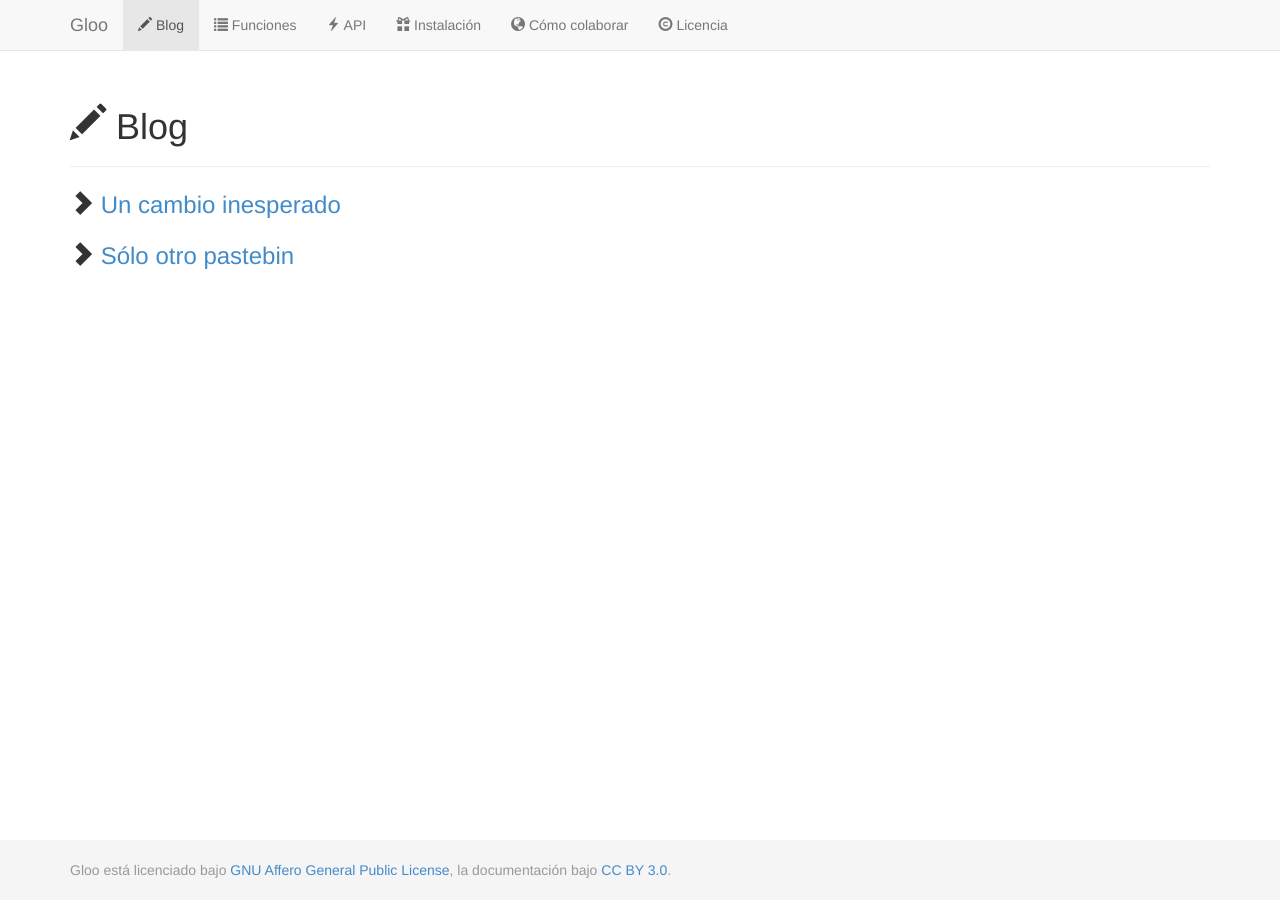
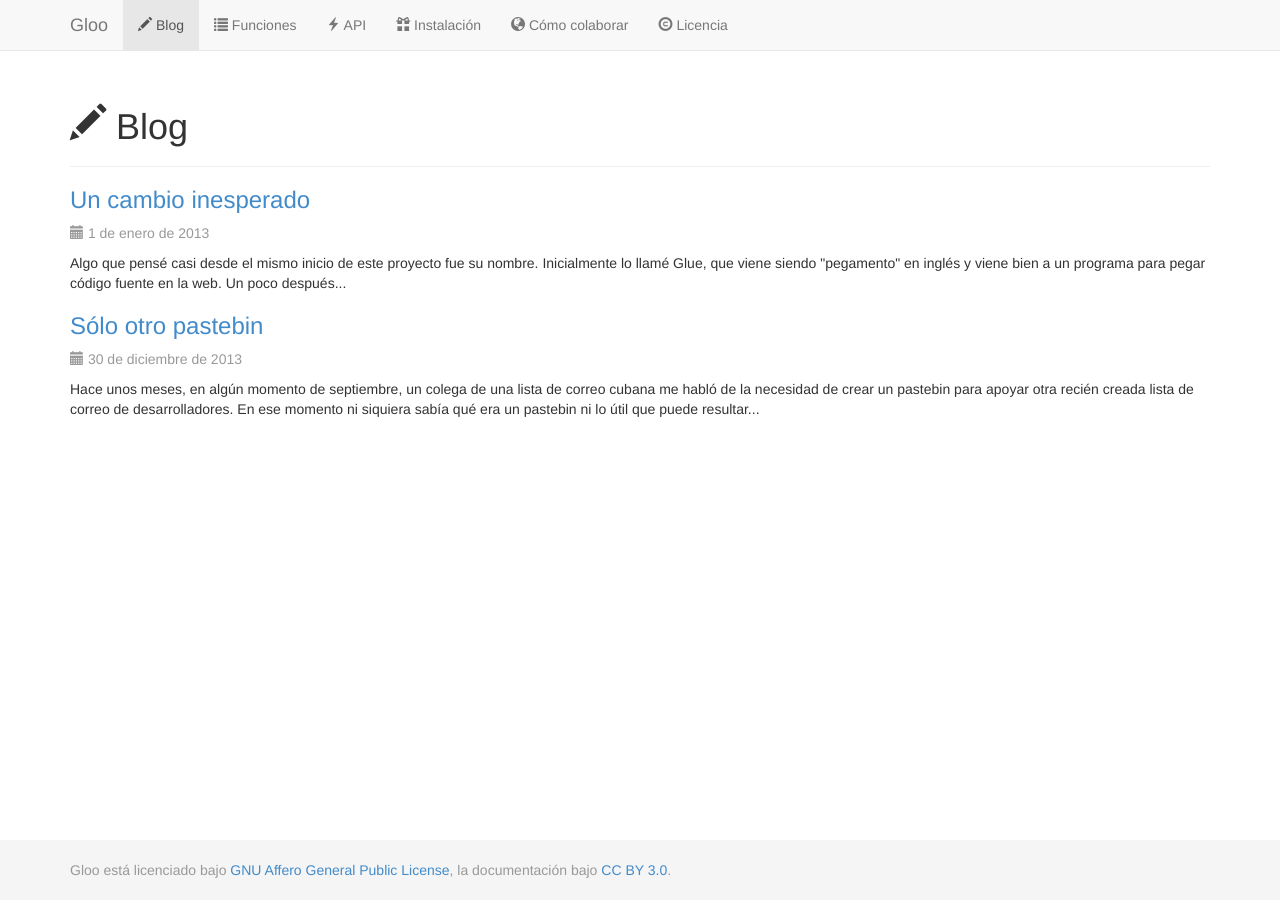
Before and after one commit to greenled/gloo, a Jekyll site: the page built from blog.html, in a window 1280 px wide. Built offline with Jekyll 4.4.1, drawn with Linux system fonts in a browser that asks for light colours; Markdown is read by kramdown in place of the engine named in the settings.

Commit message:
Agregada fecha de los posts en un campo aparte

```diff
--- a/_layouts/post.html
+++ b/_layouts/post.html
@@ -9,6 +9,7 @@
 				<div class="page-header">
 					<h1>{{ page.title }}</h1>
 				</div>
+				<p class="text-muted"><span class="glyphicon glyphicon-calendar"></span> {{ page.fecha }}</p>
 				{{ content }}
 				<hr/>
 				{% include social-share.html %}
--- a/_posts/2014-1-1-un-cambio-inesperado.md
+++ b/_posts/2014-1-1-un-cambio-inesperado.md
@@ -2,12 +2,10 @@
 layout: post
 title: ﻿Un cambio inesperado
 base_url: "../../../../../"
-excerpt: Algo que pensé casi desde el mimsmo inicio de este proyecto fue su nombre. Inicialmente lo llamé Glue, que viene siendo "pegamento" en inglés y viene bien a un programa para pegar código fuente en la web. Un poco después...
+excerpt: Algo que pensé casi desde el mismo inicio de este proyecto fue su nombre. Inicialmente lo llamé Glue, que viene siendo "pegamento" en inglés y viene bien a un programa para pegar código fuente en la web. Un poco después...
+fecha: 1 de enero de 2013
 ---
-
-1 de enereo de 2013
-
-Algo que pensé casi desde el mimsmo inicio de este proyecto fue su nombre. Inicialmente lo llamé Glue, que viene siendo "pegamento" en inglés y viene bien a un programa para pegar código fuente en la web. Un poco después lo cambié a Gloo, que sonaba igual pero se escribía distinto. Quisiera decir que tuve algún motivo serio para cambiar a Gloo, pero lo cierto es que lo escogí porque me gustó la fonética :).
+Algo que pensé casi desde el mismo inicio de este proyecto fue su nombre. Inicialmente lo llamé Glue, que viene siendo "pegamento" en inglés y viene bien a un programa para pegar código fuente en la web. Un poco después lo cambié a Gloo, que sonaba igual pero se escribía distinto. Quisiera decir que tuve algún motivo serio para cambiar a Gloo, pero lo cierto es que lo escogí porque me gustó la fonética :).
 
 Hace unos días descubrí que alguien llamado Pradeep Gowda hizo un [pastebin](http://li79-15.members.linode.com/product/btbytes-gloo) cinco años atrás, y tuvo a bien llamarlo Gloo. ¿Cómo no lo encontré antes? Por un momento pensé que era víctima de una mala broma pero pronto tuve que aceptar que "Gloo" no era tan original como yo pensaba. Le había cogido cariño al nombre, sin embargo tenía que cambiarlo una vez más.
 
--- a/blog.html
+++ b/blog.html
@@ -10,7 +10,9 @@ base_url: "../"
 <ul class="list-unstyled">
   {% for post in site.posts %}
 	<li>
-		<h3><span class="glyphicon glyphicon-chevron-right"></span> <a href="{{ post.url }}">{{ post.title }}</a></h3>
+		<h3><a href="{{ post.url }}">{{ post.title }}</a></h3>
+		<p class="text-muted"><span class="glyphicon glyphicon-calendar"></span> {{ post.fecha }}</p>
+		<p>{{ post.excerpt }}</p>
 	</li>
   {% endfor %}
 </ul>
--- a/index.html
+++ b/index.html
@@ -30,6 +30,7 @@ base_url: "./"
 		{% for post in site.posts limit:2 %}
 		<li>
 			<h3><a href="{{ post.url }}">{{ post.title }}</a></h3>
+			<p class="text-muted"><span class="glyphicon glyphicon-calendar"></span> {{ post.fecha }}</p>
 			<p>{{ post.excerpt }}</p>
 		</li>
 		{% endfor %}
```
Also changed, not shown: _posts/2013-12-30-solo-otro-pastebin.md (+1 -3 lines).
